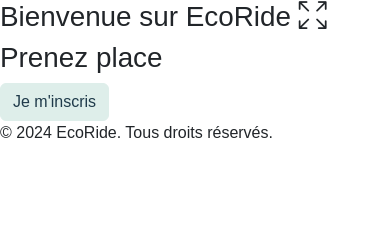
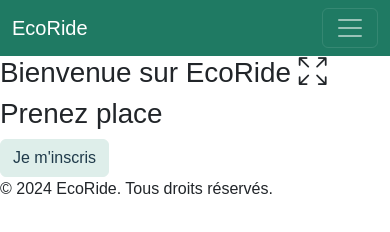
Before and after one commit to Kurtozorus/EcoRideFront, a website with bundled scripts: page index.html in a window 390 px wide. Built offline with nearby package versions, Linux system fonts and the light colour scheme; files whose address does not match are found by name.

Commit message:
Ajout du header

```diff
--- a/index.html
+++ b/index.html
@@ -15,6 +15,35 @@
   </head>
   <body>
     <header>
+      <nav class="navbar navbar-expand-lg bg-secondary" data-bs-theme="dark">
+        <div class="container-fluid">
+          <a class="navbar-brand" href="#">EcoRide</a>
+          <button
+            class="navbar-toggler"
+            type="button"
+            data-bs-toggle="collapse"
+            data-bs-target="#navbarSupportedContent"
+            aria-controls="navbarSupportedContent"
+            aria-expanded="false"
+            aria-label="Toggle navigation"
+          >
+            <span class="navbar-toggler-icon"></span>
+          </button>
+          <div class="collapse navbar-collapse" id="navbarSupportedContent">
+            <ul class="navbar-nav ms-auto mb-2 mb-lg-0">
+              <li class="nav-item">
+                <a class="nav-link" ="href" ="/">Accès covoiturage</a>
+              </li>
+              <li class="nav-item">
+                <a class="nav-link" href="#">Connexion</a>
+              </li>
+              <li class="nav-item">
+                <a class="nav-link" href="#">Contact</a>
+              </li>
+            </ul>
+          </div>
+        </div>
+      </nav>
       <h1>Bienvenue sur EcoRide <i class="bi bi-arrows-fullscreen"></i></h1>
     </header>
     <main id="main-page">
```
